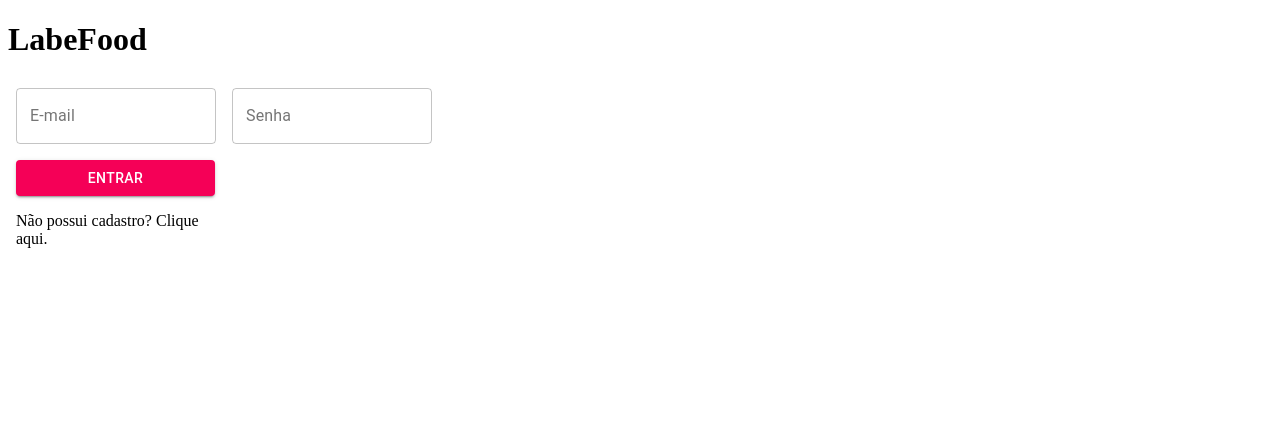
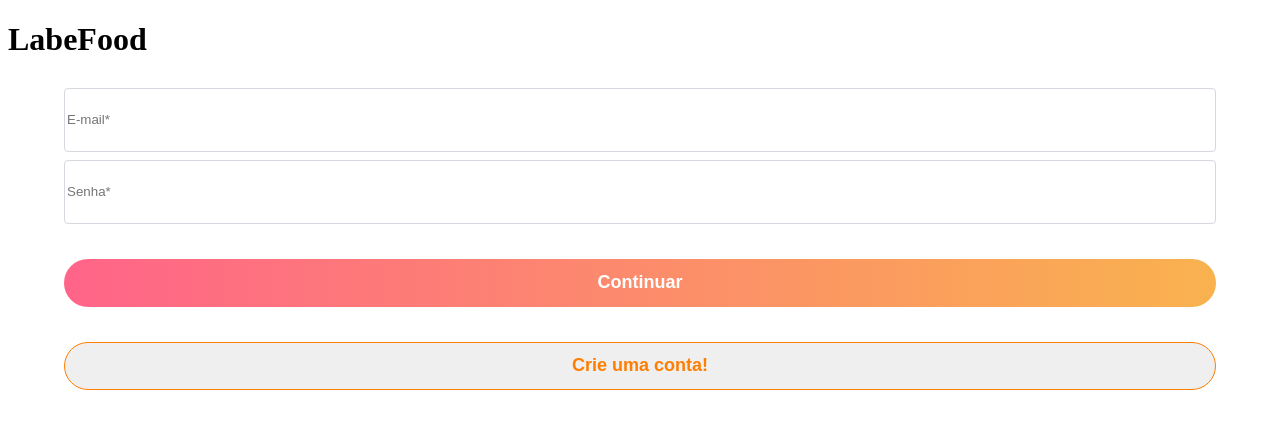
Before and after one commit to future4code/Shaw-labe-food4, a React (Create React App) app: page /login in a window 1280 px wide. Shown: the top 428 px of the page. Built offline with nearby package versions, Linux system fonts and the light colour scheme.

Commit message:
Fiz login e signup

```diff
--- /dev/null
+++ b/src/Loading/styled.js
@@ -0,0 +1,6 @@
+import styled from "styled-components";
+
+export const LoadingContainer = styled.div`
+    display: flex;
+    justify-content: center
+    `
--- a/src/hooks/useForm.js
+++ b/src/hooks/useForm.js
@@ -3,7 +3,7 @@
 const useForm = (initialState) => {
   const [form, setForm] = useState(initialState)
 
-  const handleInputChange = (event) => {
+  const onChange = (event) => {
     const {value, name} = event.target
     setForm({...form, [name]: value})
   }
@@ -12,7 +12,7 @@
     setForm(initialState)
   }
 
-  return [form, handleInputChange, clear]
+  return [form, onChange, clear]
 }
 
 export default useForm
--- a/src/hooks/useUnProtectedPage.js
+++ b/src/hooks/useUnProtectedPage.js
@@ -1,17 +1,15 @@
-import {goToFeedPage} from "../router/coodinator"
+import { goToHome } from '../router/coordinator'
 import { useEffect } from 'react'
 import { useNavigate } from 'react-router-dom'
 
-
-
-const useUnprotectedPage = () => {
+const useUnProtectedPage = () => {
   const navigate = useNavigate()
   useEffect(() => {
     const token = localStorage.getItem('token')
     if (token){
-      goToFeedPage(navigate)
+      goToHome(navigate)
     }
   }, [navigate])
 }
 
-export default useUnprotectedPage
+export default useUnProtectedPage;
--- a/src/pages/LoginPage/LoginForm.js
+++ b/src/pages/LoginPage/LoginForm.js
@@ -0,0 +1,52 @@
+import React, { useState } from "react";
+import { useNavigate } from "react-router-dom";
+import useForm from "../../hooks/useForm";
+import useUnProtectedPage from "../../hooks/useUnProtectedPage";
+import { login } from "../../services/user";
+/* import { CircularProgress } from "@material-ui/core"; */
+import { InputStyle, PostButton, ButtonLetter } from "./styled";
+
+const LoginForm = () => {
+  const [ form, onChange, clear ] = useForm({ email: "", password: "" });
+  //Fazendo a função de loading ao carregar a API
+  /* const [isLoading, setIsLoading] = useState(false); */
+  const navigate = useNavigate();
+  /* useUnProtectedPage() */
+
+  //Chamar aqui na requisição por props e no arquivo da requisição (user)
+  const onSubimitForm = (event) => {
+    event.preventDefault();
+    login(form, clear, navigate /* setIsLoading */);
+  };
+
+  return (
+    <center>
+      <form onSubmit={onSubimitForm}>
+      <InputStyle
+        name="email"
+        value={form.email}
+        onChange={onChange}
+        type={"email"}
+        size="30"
+        placeholder="E-mail*"
+        required
+      />
+      <InputStyle
+        name="password"
+        value={form.password}
+        onChange={onChange}
+        type="password"
+        size="30"
+        placeholder="Senha*"
+        required
+      />
+      {/* Ternário nescessário para renderizar o loading */}
+      <PostButton>
+        <ButtonLetter>{/* {isLoading ? <CircularProgress color={"inherit"} /> : <>Continuar</>} */} Continuar</ButtonLetter>
+      </PostButton>
+    </form>
+    </center>
+  );
+};
+
+export default LoginForm;
--- a/src/pages/LoginPage/LoginPage.js
+++ b/src/pages/LoginPage/LoginPage.js
@@ -1,34 +1,20 @@
 import React from "react";
-import { makeStyles } from "@material-ui/core/styles";
-import TextField from "@material-ui/core/TextField";
-import Button from "@material-ui/core/Button";
+import { InputsContainer, SignUpButton, SigButtonLetter  } from "./styled";
+import LoginForm from "./LoginForm";
+import { useNavigate } from "react-router-dom";
+import { goToSignupPage } from "../../router/coordinator";
 
-const useStyles = makeStyles((theme) => ({
-  root: {
-    "& > *": {
-      margin: theme.spacing(1),
-      width: "25ch",
-    },
-  },
-}));
-
-export default function LoginPage() {
-  const classes = useStyles();
+const LoginPage = () => {
+  const navigate = useNavigate();
 
   return (
-    <div>
-      <form className={classes.root} noValidate autoComplete="off">
-        <TextField id="outlined-basic" label="E-mail" variant="outlined" />
-        <TextField id="outlined-basic" label="Senha" variant="outlined" />
-      </form>
-      <div className={classes.root}>
-      <Button variant="contained" color="secondary">
-        Entrar
-      </Button>
-      <p>Não possui cadastro? Clique aqui.</p>
+    <center>
+      <InputsContainer>
+        <LoginForm  />
+        <SignUpButton onClick={() => goToSignupPage(navigate)}><SigButtonLetter>Crie uma conta!</SigButtonLetter></SignUpButton>
+      </InputsContainer>
+    </center>
+  );
+};
 
-    </div>
-    </div>
-
-  );
-}
+export default LoginPage;
--- a/src/pages/LoginPage/styled.js
+++ b/src/pages/LoginPage/styled.js
@@ -0,0 +1,81 @@
+import styled from "styled-components";
+
+export const InputsContainer = styled.div`
+  display: flex;
+  flex-direction: column;
+  width: 80vw;
+  max-width: 450px;
+  align-items: center;
+  margin-bottom: 2%;
+`;
+
+export const InputStyle = styled.input`
+  display: flex;
+  flex-direction: column;
+  margin: 1vh;
+  height: 8vh;
+  width: 90vw;
+  box-sizing: border-box;
+  left: 0%;
+  right: 0%;
+  top: 0%;
+  bottom: 0%;
+  background: #ffffff;
+  border: 1px solid #d5d8de;
+  border-radius: 4px;
+`;
+
+export const PostButton = styled.button`
+  display: flex;
+  flex-direction: row;
+  justify-content: center;
+  align-items: center;
+  align-self: center;
+  padding: 2% 4%;
+  width: 90vw;
+  height: 6vh;
+  margin: 3% 0% ;
+  cursor: pointer;
+  background: linear-gradient(90deg, #ff6489 0%, #f9b24e 100%), #4088cb;
+  border: none;
+  border-radius: 27px;
+`;
+
+export const ButtonLetter = styled.div`
+  height: 23px;
+  font-style: normal;
+  font-weight: 700;
+  font-size: 18px;
+  line-height: 23px;
+  color: #ffffff;
+  flex: none;
+  order: 0;
+  flex-grow: 0;
+`;
+
+export const SignUpButton = styled.button`
+  display: flex;
+flex-direction: row;
+justify-content: center;
+align-items: center;
+gap: 10px;
+width: 90vw;
+height: 6vh;
+left: 29px;
+top: 676px;
+cursor: pointer;
+border: 1px solid #FE7E02;
+border-radius: 27px;
+`
+
+export const SigButtonLetter = styled.div`
+  height: 23px;
+  font-style: normal;
+  font-weight: 700;
+  font-size: 18px;
+  line-height: 23px;
+  color: #FE7E02;
+  flex: none;
+  order: 0;
+  flex-grow: 0;
+`;
--- a/src/pages/SignUpPage/SignUpForm.js
+++ b/src/pages/SignUpPage/SignUpForm.js
@@ -0,0 +1,90 @@
+
+import React from "react";
+import { useNavigate } from "react-router-dom";
+import useForm from "../../hooks/useForm";
+/* import useUnProtectedPage from "../../hooks/useUnprotectedPage"; */
+import { signUp } from "../../services/user";
+import {
+  H1Style,
+  H4Style,
+  InputStyle,
+  InputFather,
+  CheckboxStyle,
+  PostButton,
+  ButtonLetter,
+} from "./styled";
+
+const SignUpForm = () => {
+  const [ form, onChange, clear ] = useForm({
+    name: "",
+    email: "",
+    cpf: "",
+    password: "",
+  });
+  const navigate = useNavigate();
+ /*  useUnProtectedPage(); */
+
+  const onSubimitForm = (event) => {
+    console.log(form);
+    event.preventDefault();
+    signUp(form, clear, navigate /* setRightButtonText */);
+  };
+
+  return (
+    <div>
+      <H1Style>Cadastrar)</H1Style>
+      <form onSubmit={onSubimitForm}>
+        <InputFather>
+          <InputStyle
+            name="name"
+            value={form.name}
+            onChange={onChange}
+            type="text"
+            size="30"
+            placeholder="Nome de usuário"
+            required
+          />
+          <InputStyle
+            name="email"
+            value={form.email}
+            onChange={onChange}
+            type={"email"}
+            size="30"
+            placeholder="E-mail"
+            required
+          />
+          <InputStyle
+            name="cpf"
+            value={form.cpf}
+            onChange={onChange}
+            type="number"
+            size="30"
+            placeholder="Cpf"
+            pattern={"[0-9]{2}[\.]?[0-9]{3}[\.]?[0-9]{3}[\/]?[0-9]{4}[-]?[0-9]{2})|([0-9]{3}[\.]?[0-9]{3}[\.]?[0-9]{3}[-]?[0-9]{2}"}
+            title={"Digite um CPF válido"}
+            required
+          />
+          <InputStyle
+            name="password"
+            value={form.password}
+            onChange={onChange}
+            type="password"
+            size="30"
+            placeholder="Senha"
+            /* pattern={"[^ ]{8,16}"}
+            title={"Sua senha deve ter no mínimo 8 caracteres"} */
+            required
+          />
+        </InputFather>
+
+        <center>
+          <PostButton>
+            <ButtonLetter>Criar</ButtonLetter>
+          </PostButton>
+        </center>
+      </form>
+    </div>
+  );
+};
+
+export default SignUpForm;
--- a/src/pages/SignUpPage/SignUpPage.js
+++ b/src/pages/SignUpPage/SignUpPage.js
@@ -0,0 +1,15 @@
+import React from "react";
+
+import SignUpForm from "./SignUpForm";
+
+const SignUpPage = () => {
+ /*  useUnProtectedPage() */
+
+  return (
+    <div>
+      <SignUpForm  />
+    </div>
+  );
+};
+
+export default SignUpPage;
--- a/src/pages/SignUpPage/styled.js
+++ b/src/pages/SignUpPage/styled.js
@@ -0,0 +1,75 @@
+import styled from "styled-components";
+
+export const InputFather = styled.div`
+  display: flex;
+  flex-direction: column;
+  align-items: center;
+  left: 0%;
+  right: 0%;
+  top: 0%;
+  bottom: 0%;
+`;
+
+export const InputStyle = styled.input`
+  display: flex;
+  flex-direction: column;
+  margin: 1vh;
+  height: 8vh;
+  width: 90%;
+  box-sizing: border-box;
+  left: 0%;
+  right: 0%;
+  top: 0%;
+  bottom: 0%;
+  background: #ffffff;
+  border: 1px solid #d5d8de;
+  border-radius: 4px;
+`;
+
+export const H1Style = styled.h1`
+  margin-left: 1%;
+  margin-bottom: 18vh;
+`;
+
+export const H4Style = styled.h6`
+  margin-left: 8%;
+  margin-right: 8%;
+  margin-bottom: 1vh;
+  justify-content: flex-start;
+`;
+
+export const CheckboxStyle = styled.div`
+  display: flex;
+  margin-left: 8%;
+  margin-right: 8%;
+  margin-bottom: 1vh;
+  justify-content: flex-start;
+`;
+
+export const PostButton = styled.button`
+  display: flex;
+  flex-direction: row;
+  justify-content: center;
+  align-items: center;
+  align-self: center;
+  padding: 2% 4%;
+  width: 80vw;
+  height: 7vh;
+  margin: 3%;
+  cursor: pointer;
+  background: linear-gradient(90deg, #ff6489 0%, #f9b24e 100%), #4088cb;
+  border: none;
+  border-radius: 12px;
+`;
+
+export const ButtonLetter = styled.div`
+  height: 23px;
+  font-style: normal;
+  font-weight: 700;
+  font-size: 18px;
+  line-height: 23px;
+  color: #ffffff;
+  flex: none;
+  order: 0;
+  flex-grow: 0;
+`;
--- /dev/null
+++ b/src/services/user.js
@@ -0,0 +1,39 @@
+import axios from "axios";
+import { BASE_URL } from "../constants/BASE_URL";
+import { goToHome } from "../router/coordinator";
+
+export const login = (body, clear, navigate /* setRightButtonText, setIsLoading */) => {
+  /* setIsLoading(true) */
+  axios
+    .post(`${BASE_URL}/login`, body)
+    .then((res) => {
+      console.log("Deu certo", res);
+      localStorage.setItem("token", res.data.token);
+      clear();
+      goToHome(navigate);
+      /* setRightButtonText("Logout"); */
+      /* setIsLoading(false) */
+    })
+    .catch((err) => {
+      console.log("Deu erro", err);
+      alert(err.response.data.message);
+     /*  setIsLoading(false) */
+    });
+};
+
+export const signUp = (body, clear, navigate /* setRightButtonText */) => {
+  axios
+    .post(`${BASE_URL}/signup`, body)
+    .then((res) => {
+      console.log("Deu certo", res);
+      alert("Cadastro realizado com sucesso");
+      localStorage.setItem("token", res.data.token);
+      clear();
+      goToHome(navigate);
+      /* setRightButtonText("Logout"); */
+    })
+    .catch((err) => {
+      console.log("Deu erro", err.response);
+      alert("Erro no cadastro!", err.response.data.message);
+    });
+};
```
Also changed, not shown: src/Loading/Loading.js (added, +14 -0 lines), src/services/services.js (deleted).
